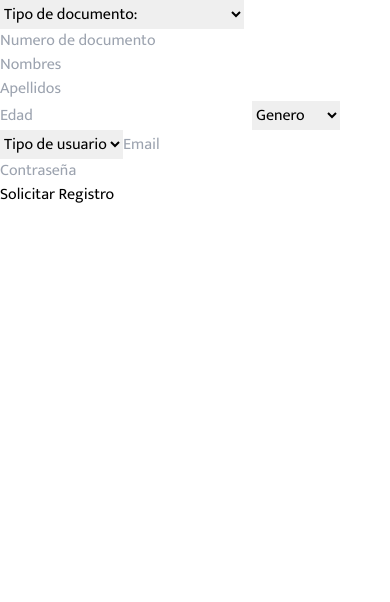
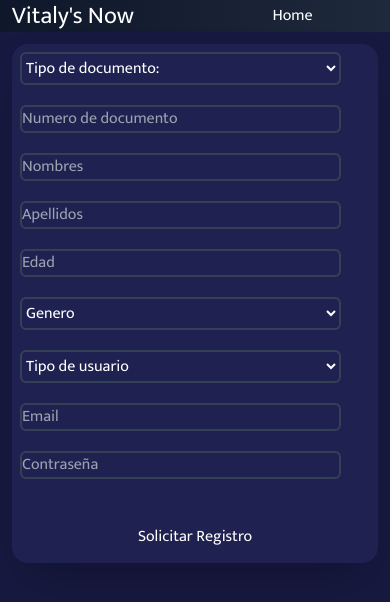
Before and after one commit to moises-ph/Health-Cloud, a React (Create React App) app in the folder client/: page /paciente/SolicitarRegistro in a window 390 px wide. Shown: the top 602 px of the page. Built offline with nearby package versions, Linux system fonts and the light colour scheme.

Commit message:
responsive registro

```diff
--- a/client/src/App.css
+++ b/client/src/App.css
@@ -1,5 +1,7 @@
 @import url('https://fonts.googleapis.com/css2?family=Mukta&display=swap');
+
 
 * {
   font-family: 'Mukta', sans-serif;
+
 }
--- a/client/src/components/paciente/Nav.jsx
+++ b/client/src/components/paciente/Nav.jsx
@@ -3,19 +3,16 @@ import { NavLink } from "react-router-dom";
 
 function Nav() {
   return (
-
-    /*#39406E
-    #1F233C*/
     <>
-      <nav className="flex bg-gradient-to-r from-slate-900 to-slate-800 text-white justify-between">
+      <nav className="flex bg-gradient-to-r from-slate-900 to-slate-800 text-white justify-between portrait:w-screen">
         <h1 className="text-2xl pl-3">Vitaly's Now</h1>
-        <div className="flex justify-evenly items-center w-3/4 portrait:hidden">
-          <NavLink to="/login" className="after:scale-x-0 after:h-{5} after:w-full after:absolute after:bg-amber-50 after:left-0 after:bottom-0 after:origin-left after:transition-transform hover:after:scale-x-100">Iniciar Sesion</NavLink>
-          <NavLink to="/contactenos">Contactenos</NavLink>
-          <NavLink to="/nosotros">Nosotros</NavLink>
-          <NavLink to="/servicios">Servicios</NavLink>
+        <div className="flex justify-evenly items-center w-3/4 portrait:w-2/4">
+          <NavLink to="/" className="">Home</NavLink>
+          <NavLink to="/login" className="portrait:hidden">Iniciar Sesion</NavLink>
+          <NavLink to="/contactenos" className="portrait:hidden ">Contactenos</NavLink>
+          <NavLink to="/nosotros" className="portrait:hidden ">Nosotros</NavLink>
+          <NavLink to="/servicios" className="portrait:hidden ">Servicios</NavLink>
         </div>
-
       </nav>
     </>
   );
--- a/client/src/components/paciente/SolicitarRegistro.jsx
+++ b/client/src/components/paciente/SolicitarRegistro.jsx
@@ -1,5 +1,6 @@
 import React, { useRef } from "react";
 import axios from "axios";
+import Nav from "./Nav";
 
 function SolicitarRegistro() {
   const error = useRef();
@@ -72,16 +73,31 @@ function SolicitarRegistro() {
       })
       .catch((err) => {
         console.log(err);
-        error.current.innerHTML = 'datos ya existentes '
+        error.current.innerHTML = "datos ya existentes ";
       });
   };
   return (
     <>
-      <select ref={doc_type}>
-        <option value="">Tipo de documento:</option>
-        <option value="C.C">C.C</option>
-        <option value="Pasaporte">Pasaporte</option>
-        <option value="Permiso especial de permanencia">
+      <Nav />
+      <div className="w-screen h-screen bg-[#171941] portrait:p-3">
+        <div className="portrait:flex portrait:flex-col portrait:items-start bg-[#1f2251] portrait:p-2 portrait:shadow-2xl portrait:rounded-2xl portrait:gap-5">
+          <select
+            ref={doc_type}
+            className="bg-transparent text-white outline-none rounded-md border-slate-700 border-2 border-solid portrait:w-11/12"
+          >
+            <option value="" className="bg-transparent text-white">
+              Tipo de documento:
+            </option>
+            <option value="C.C" className="bg-transparent text-white">
+              C.C
+            </option>
+            <option value="Pasaporte" className="bg-transparent text-white">
+              Pasaporte
+            </option>
+            <option
+              value="Permiso especial de permanencia"
+              className="bg-transparent text-white"
+            >
               Permiso especial de permanencia
             </option>
           </select>
@@ -89,26 +105,86 @@ function SolicitarRegistro() {
             type="number"
             placeholder="Numero de documento"
             ref={num_documento}
+            className="bg-transparent text-white outline-none rounded-md border-slate-700 border-2 border-solid portrait:w-11/12"
           />
-      <input type="text" placeholder="Nombres" ref={name} />
-      <input type="text" placeholder="Apellidos" ref={lastname} />
-      <input type="number" placeholder="Edad" ref={age} />
-      <select ref={gender}>
-        <option value="">Genero</option>
-        <option value="Masculino">Masculino</option>
-        <option value="Femenino">Femenino</option>
-        <option value="Otro">Otro</option>
+          <input
+            type="text"
+            placeholder="Nombres"
+            ref={name}
+            className="bg-transparent text-white outline-none rounded-md border-slate-700 border-2 border-solid portrait:w-11/12"
+          />
+          <input
+            type="text"
+            placeholder="Apellidos"
+            ref={lastname}
+            className="bg-transparent text-white outline-none rounded-md border-slate-700 border-2 border-solid portrait:w-11/12"
+          />
+          <input
+            type="number"
+            placeholder="Edad"
+            ref={age}
+            className="bg-transparent text-white outline-none rounded-md border-slate-700 border-2 border-solid portrait:w-11/12"
+          />
+          <select
+            ref={gender}
+            className="bg-transparent text-white outline-none rounded-md border-slate-700 border-2 border-solid portrait:w-11/12"
+          >
+            <option value="" className="bg-transparent text-white">
+              Genero
+            </option>
+            <option value="Masculino" className="bg-transparent text-white">
+              Masculino
+            </option>
+            <option value="Femenino" className="bg-transparent text-white">
+              Femenino
+            </option>
+            <option value="Otro" className="bg-transparent text-white">
+              Otro
+            </option>
           </select>
-      <select ref={user_type}>
-        <option value="">Tipo de usuario</option>
-        <option value="paciente">paciente</option>
-        <option value="empleado">empleado</option>
-        <option value="administrador">administrador</option>
+          <select
+            ref={user_type}
+            className="bg-transparent text-white outline-none rounded-md border-slate-700 border-2 border-solid portrait:w-11/12"
+          >
+            <option value="" className="bg-transparent text-white">
+              Tipo de usuario
+            </option>
+            <option value="paciente" className="bg-transparent text-white">
+              paciente
+            </option>
+            <option value="empleado" className="bg-transparent text-white">
+              empleado
+            </option>
+            <option
+              value="administrador"
+              className="bg-transparent text-white outline-none"
+            >
+              administrador
+            </option>
           </select>
-      <input type="email" placeholder="Email" ref={email} />
-      <input type="password" placeholder="Contraseña" ref={password} />
-      <div ref={error}></div>
-      <button onClick={guardar}>Solicitar Registro</button>
+          <input
+            type="email"
+            placeholder="Email"
+            ref={email}
+            className="bg-transparent text-white outline-none rounded-md border-slate-700 border-2 border-solid portrait:w-11/12"
+          />
+          <input
+            type="password"
+            placeholder="Contraseña"
+            ref={password}
+            className="bg-transparent text-white outline-none rounded-md border-slate-700 border-2 border-solid portrait:w-11/12"
+          />
+          <div ref={error} className="bg-transparent text-white"></div>
+          <div className="portrait:w-full portrait:flex portrait:justify-center">
+            <button
+              onClick={guardar}
+              className="bg-transparent text-white bg-[#2280f7] portrait:w-3/5 h-9 rounded-3xl hover:bg-[#2074e2]"
+            >
+              Solicitar Registro
+            </button>
+          </div>
+        </div>
+      </div>
     </>
   );
 }
```
Lines whose indentation alone changed are shown as unchanged.
